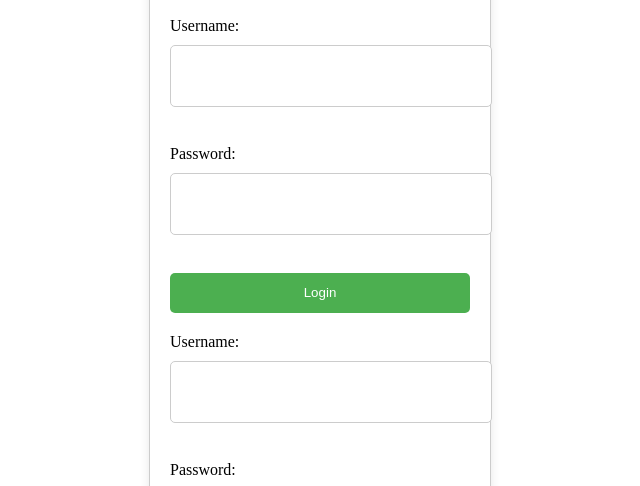
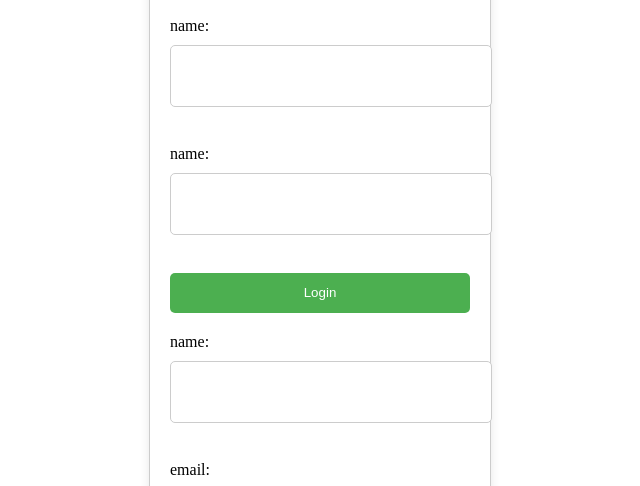
Before and after one commit to alishaikh9890/login_form, a plain HTML site: page index.html in a window 1280 px wide. Shown: the part 437-923 px from the top of the page, without its empty margins (320-960 px from the left). Drawn offline with Linux system fonts and the light colour scheme.

Commit message:
thrid commit

```diff
--- a/index.html
+++ b/index.html
@@ -16,17 +16,17 @@
     </form>
 
     <form>
-      <label for="username">Username:</label>
+      <label for="username">name:</label>
       <input type="text" id="username" name="username"><br><br>
-      <label for="password">Password:</label>
+      <label for="password">name:</label>
       <input type="password" id="password" name="password"><br><br>
       <input type="submit" value="Login">
     </form>
 
     <form>
-      <label for="username">Username:</label>
+      <label for="username">name:</label>
       <input type="text" id="username" name="username"><br><br>
-      <label for="password">Password:</label>
+      <label for="password">email:</label>
       <input type="password" id="password" name="password"><br><br>
       <input type="submit" value="Login">
     </form>
```
